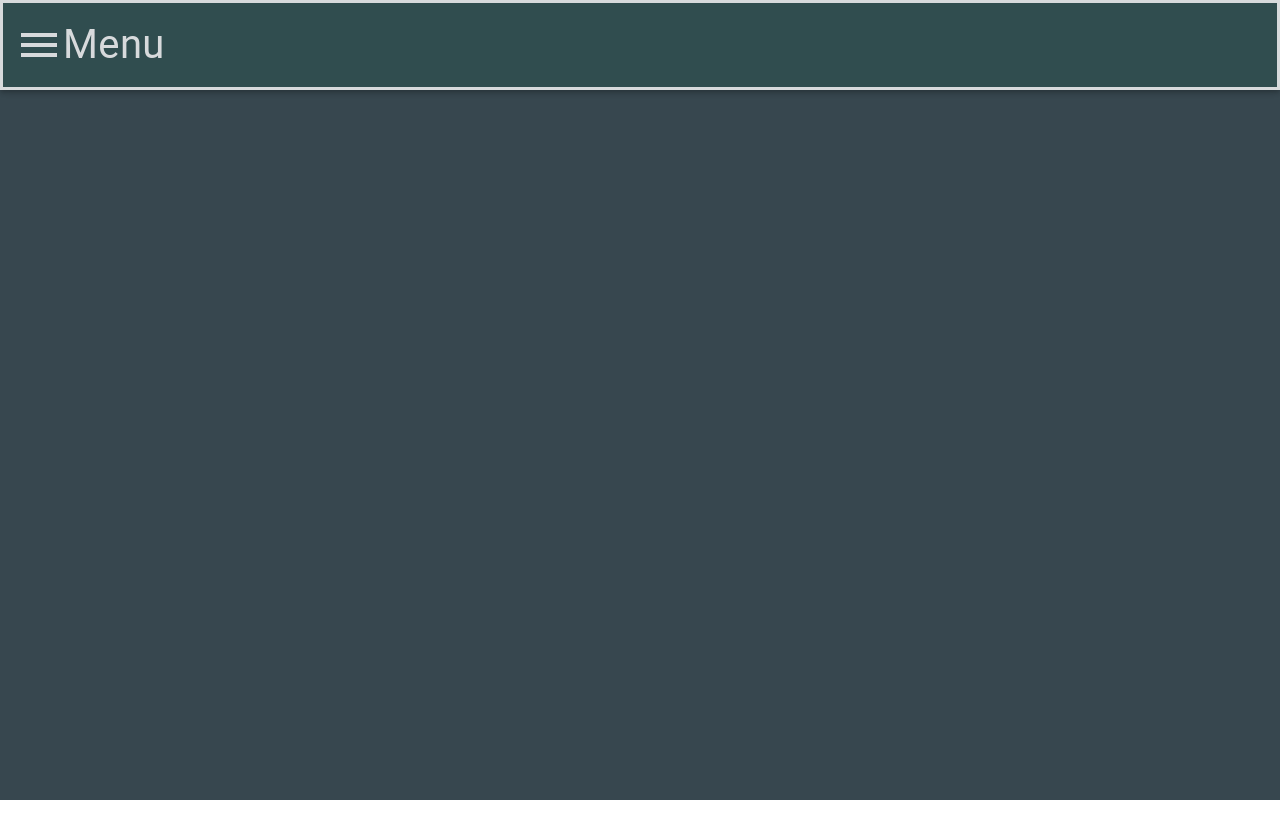
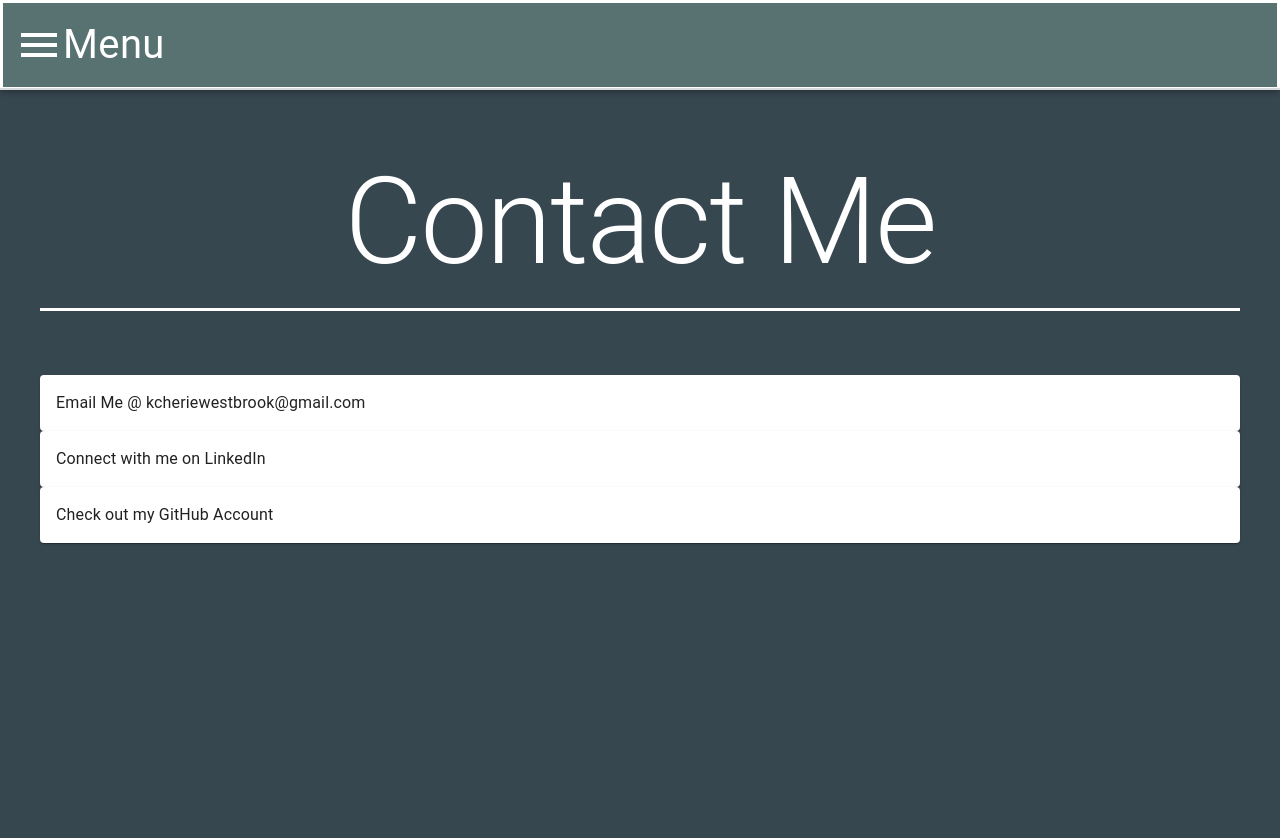
Before and after one commit to k-westbrook/katie-personal-site, a React (Create React App) app: page /contactMe in a window 1280 px wide. Shown: the top 838 px of the page. Before the commit the page ends 800 px from the top, so only its background shows below. Built offline with nearby package versions, Linux system fonts and the light colour scheme.

Commit message:
made contact cards

```diff
--- a/src/Contact.js
+++ b/src/Contact.js
@@ -9,10 +9,31 @@ import FireplaceTwoToneIcon from '@material-ui/icons/FireplaceTwoTone';
 import AirplanemodeActiveIcon from '@material-ui/icons/AirplanemodeActive';
 import BrightnessLowIcon from '@material-ui/icons/BrightnessLow';
 import EmojiPeopleIcon from '@material-ui/icons/EmojiPeople';
+import Card from '@material-ui/core/Card';
+import CardActionArea from '@material-ui/core/CardActionArea';
+import CardActions from '@material-ui/core/CardActions';
+import CardContent from '@material-ui/core/CardContent';
+import LinkIcon from '@material-ui/icons/Link';
+import GitHubIcon from '@material-ui/icons/GitHub';
+import Button from '@material-ui/core/Button';
 
 
 const styles = {
+  mainTitle:
+  {
+    fontSize: "15vh",
+    textAlign: "center",
+    marginTop: "3vh",
+    color: "#FFFFFF",
+    marginBottom: "8vh",
+    borderBottomStyle: "solid",
+    paddingBottom: "2vh"
 
+  },
+  contactPageContainer: {
+    marginTop: "11vh",
+    padding: '5vh'
+  },
 }
 
 
@@ -27,10 +48,35 @@ class Contact extends Component {
   }
 
   render() {
+    const { classes } = this.props;
     return (
 
-      <div>
+      <div className={classes.contactPageContainer}>
+        <div>
 
+          <Typography variant='h1' className={classes.mainTitle}>Contact Me</Typography>
+        </div>
+        <Card>
+          <CardActionArea>
+            <CardContent>
+              <Typography>Email Me @ kcheriewestbrook@gmail.com</Typography>
+            </CardContent>
+          </CardActionArea>
+        </Card>
+        <Card>
+          <CardActionArea>
+            <CardContent>
+              <Typography>Connect with me on LinkedIn</Typography>
+            </CardContent>
+          </CardActionArea>
+        </Card>
+        <Card>
+          <CardActionArea>
+            <CardContent>
+              <Typography>Check out my GitHub Account</Typography>
+            </CardContent>
+          </CardActionArea>
+        </Card>
       </div>
     )
   }
```
